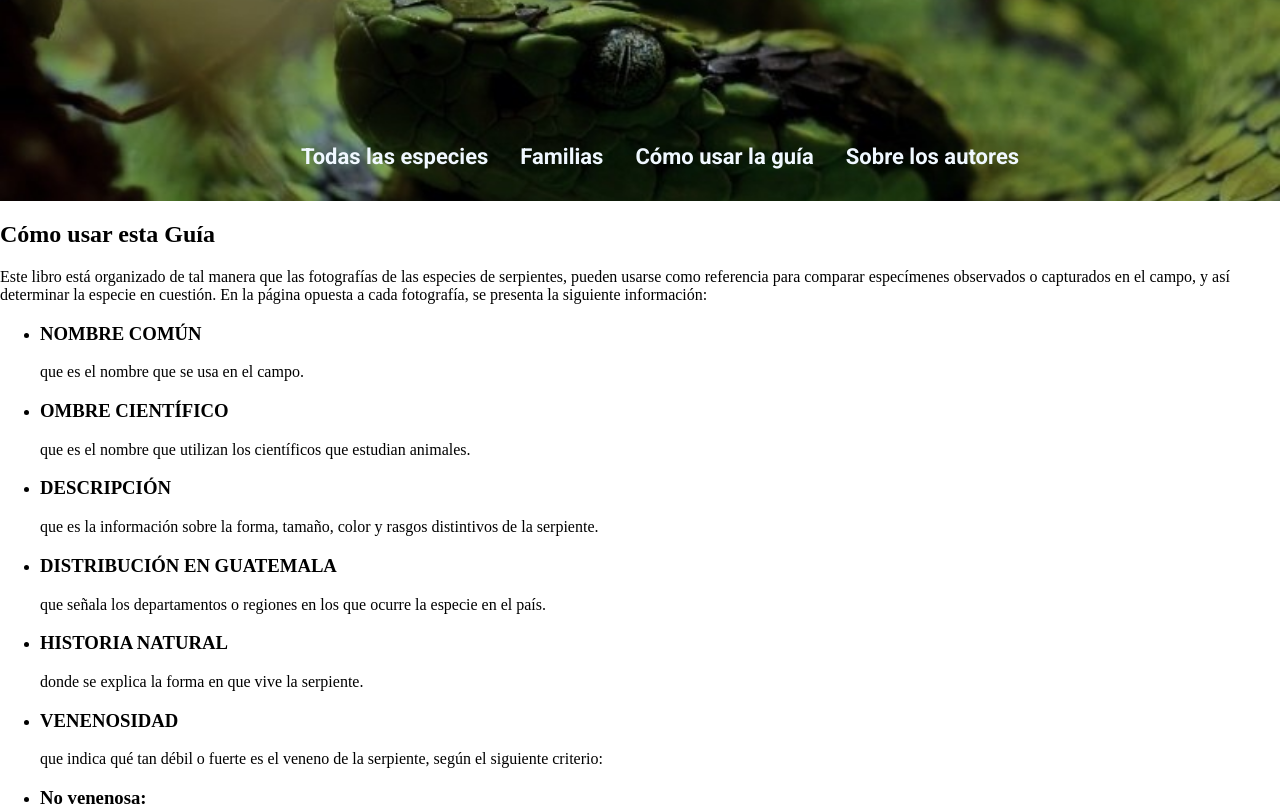
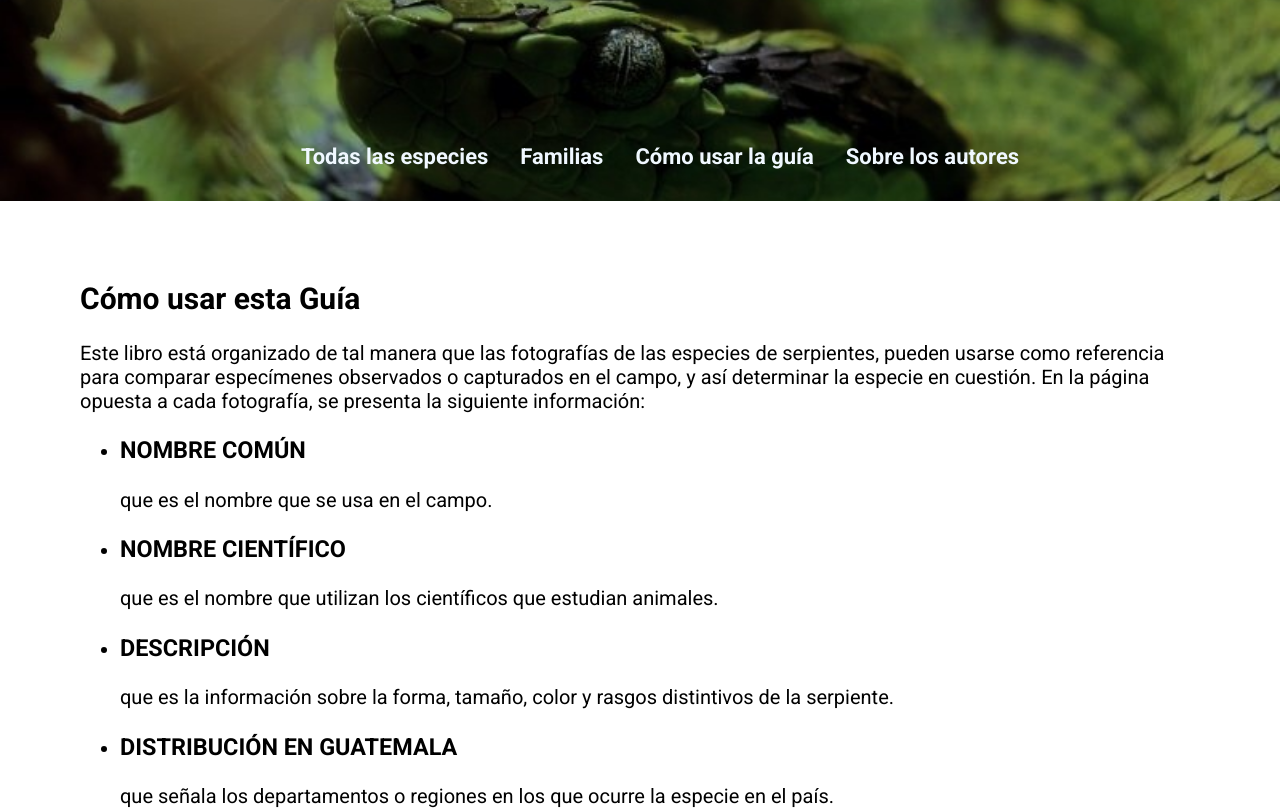
Before and after one commit to Noel1kt/SerpientesGT, a React (Vite) app: page /Menu in a window 1280 px wide. Shown: the top 810 px of the page. Built offline with nearby package versions, Linux system fonts and the light colour scheme.

Commit message:
cueg style

```diff
--- /dev/null
+++ b/src/assets/css/cueg.css
@@ -0,0 +1,6 @@
+.cueg-section{
+    font-family: 'Roboto', sans-serif;
+    font-weight: 400;
+    margin: 5rem;
+    font-size: 20px;
+}
--- a/src/pages/Menu.jsx
+++ b/src/pages/Menu.jsx
@@ -1,26 +1,28 @@
+import "../assets/css/cueg.css"
+
 export const Menu = () => {
     return(
         <>
-            <section>
-                <h1>Cómo usar esta Guía</h1>
-                <p>Este libro está organizado de tal manera que las fotografías de las especies de serpientes, pueden usarse como referencia para comparar especímenes observados
+            <section className="cueg-section">
+                <h1 className="cueg-title">Cómo usar esta Guía</h1>
+                <p className="cueg-paragraph">Este libro está organizado de tal manera que las fotografías de las especies de serpientes, pueden usarse como referencia para comparar especímenes observados
                     o capturados en el campo, y así determinar la especie en cuestión. En la página
                     opuesta a cada fotografía, se presenta la siguiente información:</p>
-            </section>
+
                 <ul>
-                <li><h3>NOMBRE COMÚN</h3> <p>que es el nombre que se usa en el campo.</p></li>
-                <li><h3>OMBRE CIENTÍFICO</h3> <p>que es el nombre que utilizan los científicos que estudian animales.</p></li>
+                    <li><h3>NOMBRE COMÚN</h3> <p >que es el nombre que se usa en el campo.</p></li>
+                    <li><h3>NOMBRE CIENTÍFICO</h3> <p>que es el nombre que utilizan los científicos que estudian animales.</p></li>
                     <li><h3>DESCRIPCIÓN</h3> <p>que es la información sobre la forma, tamaño, color y rasgos distintivos de la serpiente.</p></li>
                     <li><h3>DISTRIBUCIÓN EN GUATEMALA</h3> <p>que señala los departamentos o regiones en los que ocurre la especie en el país.</p></li>
                     <li><h3>HISTORIA NATURAL</h3> <p> donde se explica la forma en que vive la serpiente.</p></li>
-                <li><h3>VENENOSIDAD</h3> <p>  que indica qué tan débil o fuerte es el veneno de la serpiente, según el siguiente criterio:
+                    <li><h3>VENENOSIDAD</h3> <p> que indica qué tan débil o fuerte es el veneno de la serpiente, según el siguiente criterio:
                             <li><h3>No venenosa:</h3> <p>La serpiente no produce ni inyecta veneno.</p></li>
                             <li><h3>Levemente venenosa:</h3> <p> El veneno puede producir inflamación leve únicamente en el sitio de la mordedura.</p></li>
                             <li><h3>Moderadamente venenosa:</h3> <p>El veneno puede causar inflamación y daño nervioso pero no la muerte de la persona.</p></li>
                             <li><h3>Venenosa:</h3> <p>El veneno puede causar la muerte de la persona. Requiere tratamiento hospitalario.</p></li>
-
                         </p></li>
                 </ul>
+            </section>
         </>
 
     )
```
Lines whose indentation alone changed are shown as unchanged.
